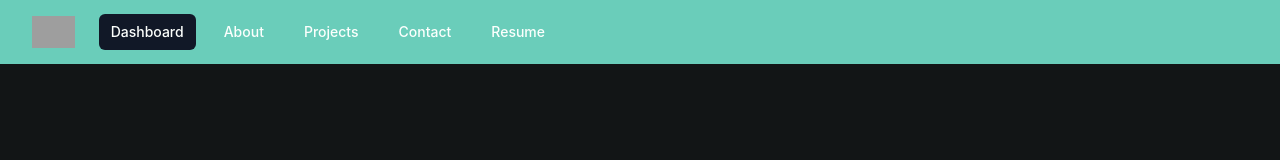
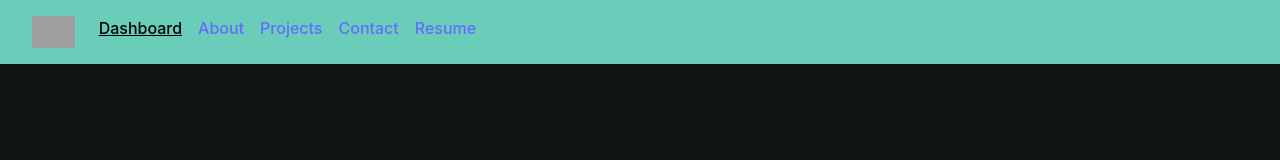
Before and after one commit to MScott-Dev/Portfolio, a React (Vite) app: page / in a window 1280 px wide. Shown: the top 160 px of the page. Built offline with nearby package versions, Linux system fonts and the light colour scheme; grey boxes are pictures that could not be loaded; a web font is replaced by a local one.

Commit message:
Fixed nav link active

```diff
--- a/src/components/NavigationBar.jsx
+++ b/src/components/NavigationBar.jsx
@@ -1,6 +1,6 @@
 import { Disclosure } from '@headlessui/react'
 import { Bars3Icon, XMarkIcon } from '@heroicons/react/24/outline'
-import { Link } from 'react-router-dom';
+import { Link, useLocation } from 'react-router-dom';
 
 const navigation = [
   { name: 'Dashboard', href: '/', current: true },
@@ -14,7 +14,9 @@ function classNames(...classes) {
   return classes.filter(Boolean).join(' ')
 }
 
+
 export default function NavigationBar() {
+  const currentPage = useLocation().pathname;
   return (
     <Disclosure as="nav" className="bg-teal w-full">
       {({ open }) => (
@@ -47,10 +49,7 @@ export default function NavigationBar() {
                       <Link
                         key={item.name}
                         to={item.href}
-                        className={classNames(
-                          item.current ? 'bg-gray-900 text-Offwhite' : 'text-Offwhite hover:bg-OffBlack hover:text-white',
-                          'rounded-md px-3 py-2 text-sm font-medium'
-                        )}
+                        className={currentPage === `${item.href}` ? 'text-black underline' : 'nav-link'}
                         aria-current={item.current ? 'page' : undefined}
                       >
                         {item.name}
```
